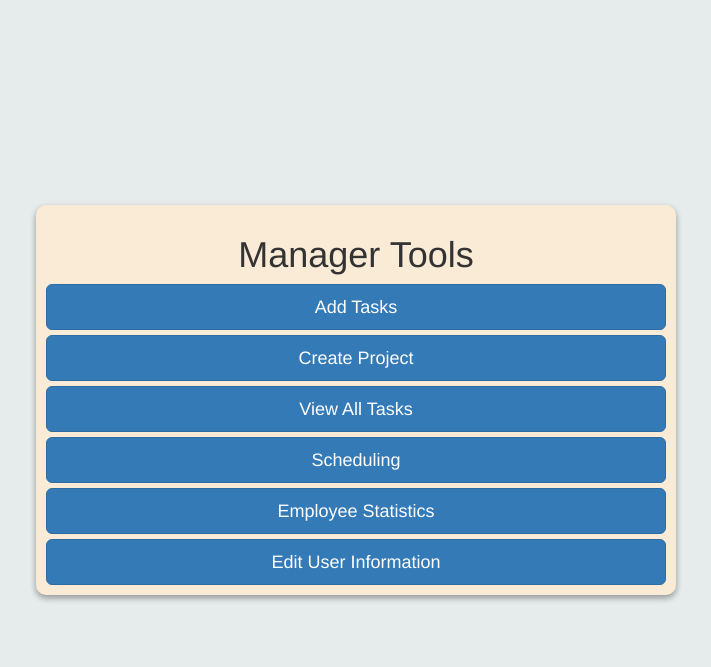
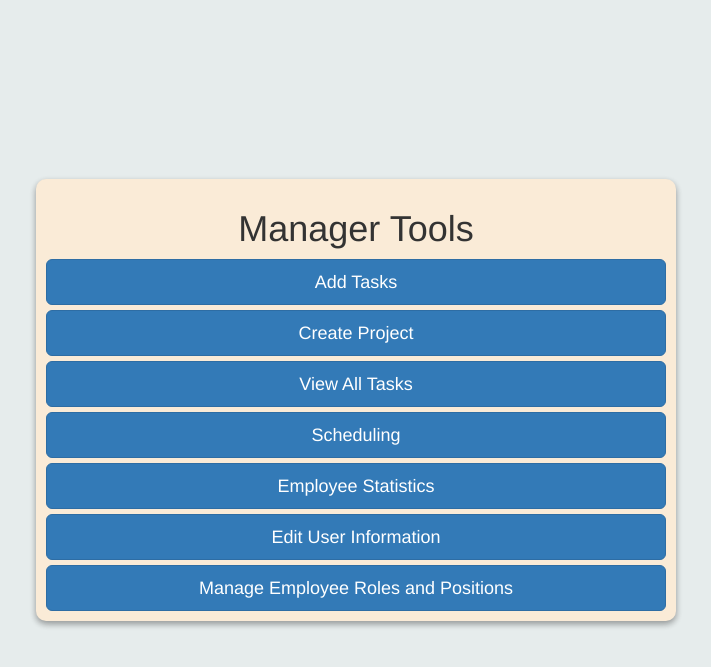
Before and after one commit to d0ugherty/senior-project-group, a Django app: page /manager_tools/ in a window 1280 px wide. Shown: the top 667 px of the page, without its empty margins (284-995 px from the left). Run offline with Django 3.2, Linux system fonts and the light colour scheme; some libraries are stand-ins or nearby versions.

Commit message:
renamed to manage_roles and added button to the manager tools page for the role manangement

```diff
--- a/walrus/walrus/forms.py
+++ b/walrus/walrus/forms.py
@@ -119,7 +119,6 @@ class assignRole(forms.Form):
                                             to_field_name="role",
                                             required=False)
 
-
 class failureForm(forms.Form):
     failure = forms.BooleanField(label="Task Failed")
 
--- a/walrus/walrus/templates/create_role.html
+++ b/walrus/walrus/templates/create_role.html
@@ -1,7 +1,7 @@
 {% block content %}
 
 <head>
-    <title>Create Role</title>
+    <title>Roles/Groups Management</title>
 </head>
 <body>
     <form action="" method="post">
--- a/walrus/walrus/templates/manager_tools.html
+++ b/walrus/walrus/templates/manager_tools.html
@@ -18,6 +18,7 @@
           <button class="btn btn-primary btn-lg btn-block" type="submit" name="destination" value="/schedule_employee/">Scheduling</button>
           <button class="btn btn-primary btn-lg btn-block" type="submit" name="destination" value="/employee_stats/">Employee Statistics</button>
           <button class="btn btn-primary btn-lg btn-block" type="submit" name="destination" value="/edit_user_info/">Edit User Information</button>
+          <button class="btn btn-primary btn-lg btn-block" type="submit" name="destination" value="/manage_roles/">Manage Employee Roles and Positions</button>
       </form>
 </body>
 {% endblock %}
--- a/walrus/walrus/urls.py
+++ b/walrus/walrus/urls.py
@@ -42,15 +42,16 @@ urlpatterns = [
     path('home/<int:employee_id>/availability', views.availability, name='availability'),
     path('schedule_employee/', views.schedule_employee, name = 'schedule_employee' ),
 
-    #path('employee_stats/<int:employee_id>', views.get_stats, name="get_stats")
     path('update_task_status/<int:task_id>',views.update_task_status, name='update_task_status'),
     path('manager_tools/edit_task/<int:task_id>', views.edit_task, name='edit_task'),
     path('create_project/', views.create_project, name='create_project'),
     path('cannot_complete/<int:task_id>', views.task_failure, name='task_failure'),
+
     path('home/<int:employee_id>/profile', views.profile, name='profile'),
-        path('home/<int:employee_id>/profile/edit_profile', views.edit_profile, name='edit_profile'),
+    path('home/<int:employee_id>/profile/edit_profile', views.edit_profile, name='edit_profile'),
     path('home/<int:employee_id>/request_time_off', views.request_time_off, name='request_time_off'),
-    path('create_role/', views.create_role, name='create_role')
+
+    path('manage_roles/', views.manage_roles, name='manage_roles')
 
 ] + static(settings.MEDIA_URL, document_root=settings.MEDIA_ROOT)
 
--- a/walrus/walrus/views.py
+++ b/walrus/walrus/views.py
@@ -47,7 +47,7 @@ def availability(request, employee_id):
             'tuesday_start' : employee.availability.tuesday_start, 'tuesday_end' : employee.availability.tuesday_end,
             'wednesday_start' : employee.availability.wednesday_start, 'wednesday_end' : employee.availability.wednesday_end,
             'thursday_start' : employee.availability.thursday_start, 'thursday_end' : employee.availability.thursday_end,
-            'friday_start' : employee.availability.friday_start, 'friday_end' : employee.availability.friday_end,
+            'friday_start' : employee.availability.friday_start, 'friday_end': employee.availability.friday_end,
             'saturday_start' : employee.availability.saturday_start, 'saturday_end' : employee.availability.saturday_end,
              }
     else:
@@ -324,6 +324,8 @@ def manager_tools_redirect(request):
             return HttpResponseRedirect(destination)
         case "/schedule_employee/":
             return HttpResponseRedirect(destination)
+        case "/manage_roles/":
+            return HttpResponseRedirect(destination)
         case _:
             return HttpResponse("Invalid destination", status=400)
 
@@ -368,7 +370,7 @@ def employee_stats(request):
 """
     Create Role
 """
-def create_role(request):
+def manage_roles(request):
     if request.method == 'POST':
         create_role_form = createRole(request.POST)
         assign_role_form = assignRole(request.POST)
```
